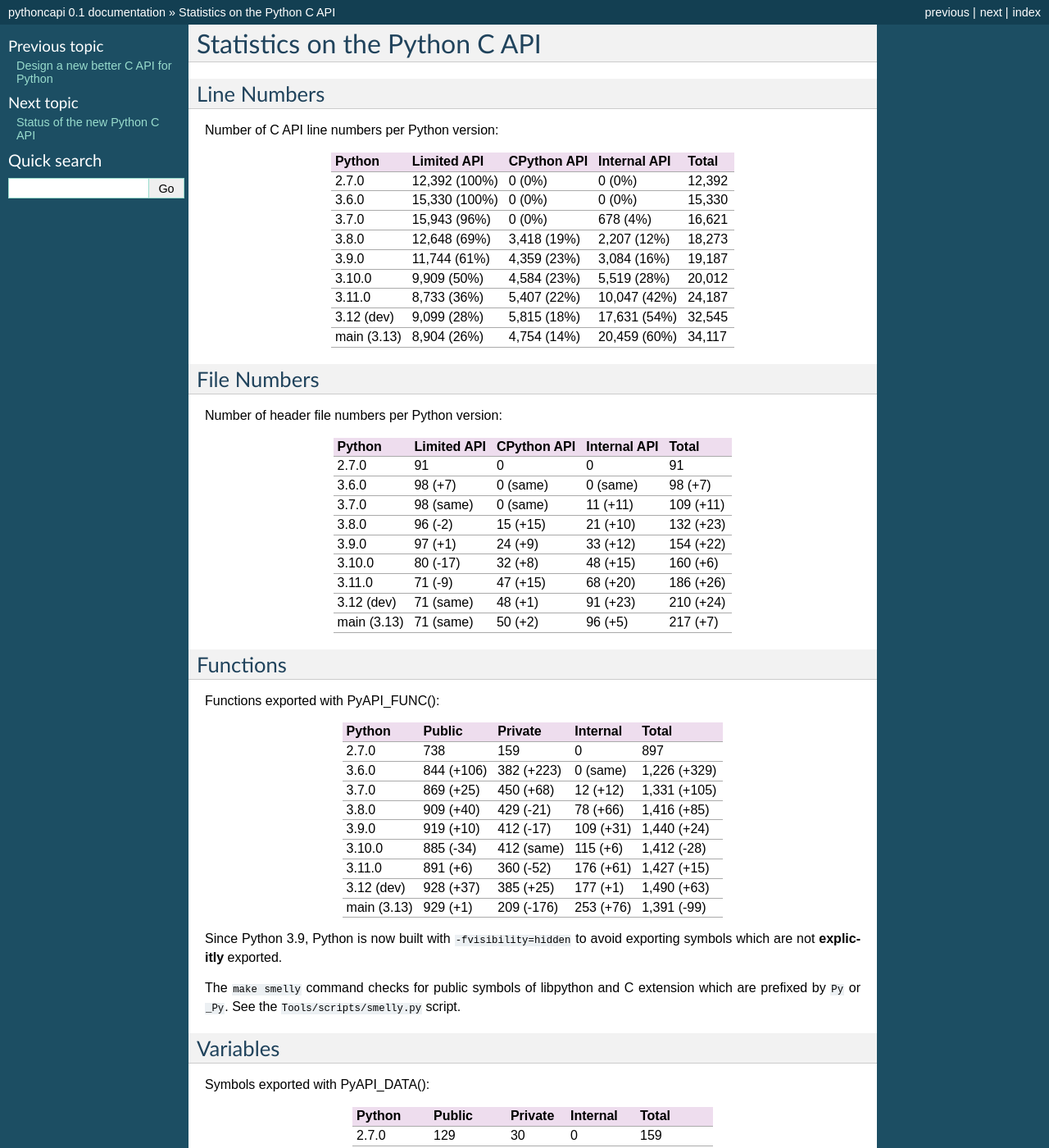
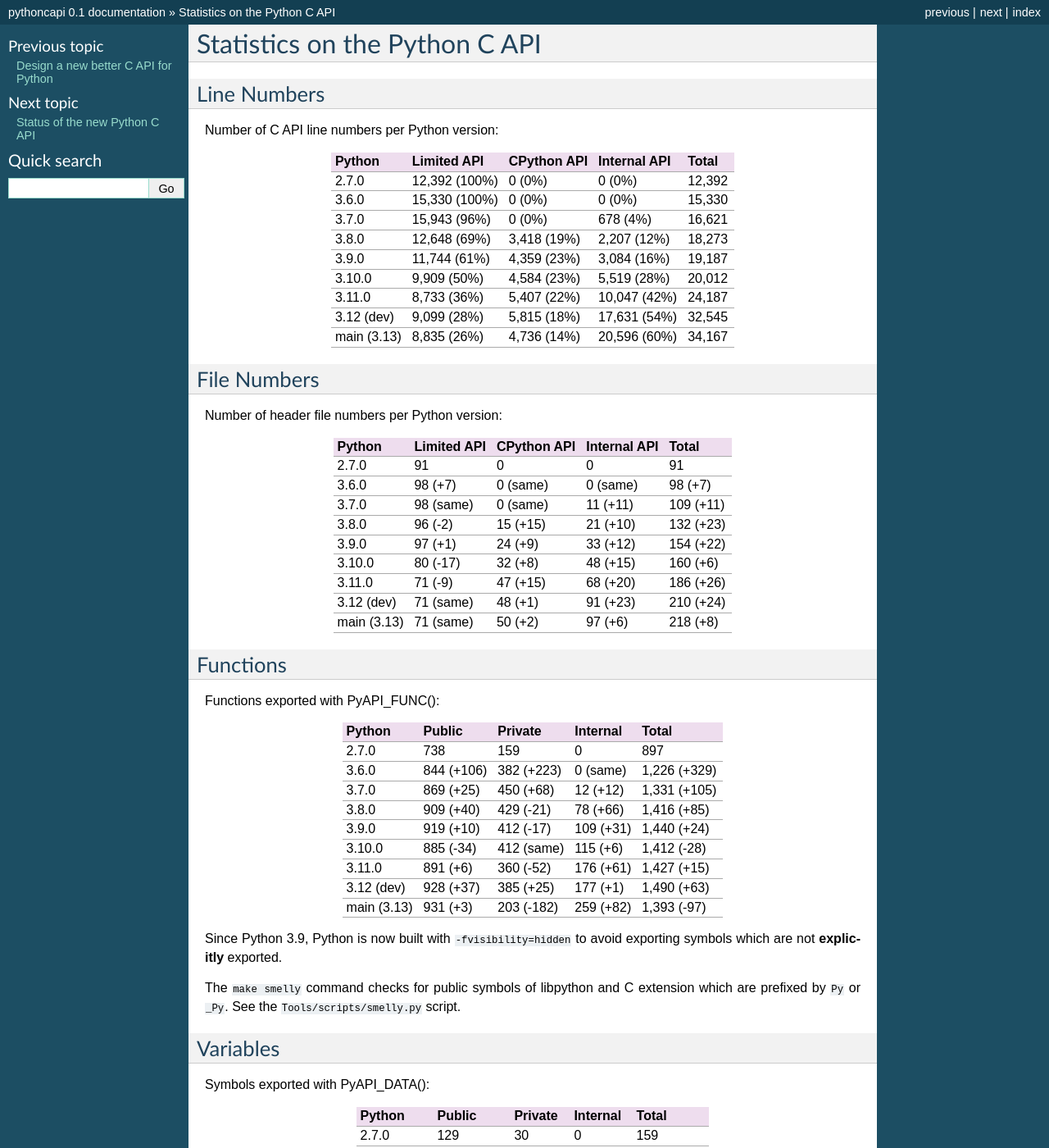
Before and after one commit to pythoncapi/pythoncapi, a Sphinx documentation site: the page built from doc/stats.rst, in a window 1280 px wide and 1400 px high. Shown: the whole window at 82% size. Built offline with Sphinx 7.4.7, drawn with Linux system fonts in a browser that asks for light colours; some of the changed text lies outside the part shown.

Commit message:
Update stats

```diff
--- a/doc/stats.rst
+++ b/doc/stats.rst
@@ -18,7 +18,7 @@
 3.10.0       9,909 (50%)    4,584 (23%)  5,519 (28%)   20,012
 3.11.0       8,733 (36%)    5,407 (22%)  10,047 (42%)  24,187
 3.12 (dev)   9,099 (28%)    5,815 (18%)  17,631 (54%)  32,545
-main (3.13)  8,904 (26%)    4,754 (14%)  20,459 (60%)  34,117
+main (3.13)  8,835 (26%)    4,736 (14%)  20,596 (60%)  34,167
 ===========  =============  ===========  ============  ======
 
 File Numbers
@@ -37,7 +37,7 @@
 3.10.0       80 (-17)     32 (+8)      48 (+15)      160 (+6)
 3.11.0       71 (-9)      47 (+15)     68 (+20)      186 (+26)
 3.12 (dev)   71 (same)    48 (+1)      91 (+23)      210 (+24)
-main (3.13)  71 (same)    50 (+2)      96 (+5)       217 (+7)
+main (3.13)  71 (same)    50 (+2)      97 (+6)       218 (+8)
 ===========  ===========  ===========  ============  =========
 
 Functions
@@ -56,7 +56,7 @@
 3.10.0       885 (-34)   412 (same)  115 (+6)   1,412 (-28)
 3.11.0       891 (+6)    360 (-52)   176 (+61)  1,427 (+15)
 3.12 (dev)   928 (+37)   385 (+25)   177 (+1)   1,490 (+63)
-main (3.13)  929 (+1)    209 (-176)  253 (+76)  1,391 (-99)
+main (3.13)  931 (+3)    203 (-182)  259 (+82)  1,393 (-97)
 ===========  ==========  ==========  =========  ============
 
 Since Python 3.9, Python is now built with ``-fvisibility=hidden`` to avoid
@@ -71,19 +71,19 @@
 
 Symbols exported with PyAPI_DATA():
 
-===========  ==========  ========  =========  ==========
-Python       Public      Private   Internal   Total
-===========  ==========  ========  =========  ==========
-2.7.0        129         30        0          159
-3.6.0        167 (+38)   42 (+12)  0 (same)   209 (+50)
-3.7.0        170 (+3)    35 (-7)   9 (+9)     214 (+5)
-3.8.0        174 (+4)    37 (+2)   12 (+3)    223 (+9)
-3.9.0        173 (-1)    35 (-2)   14 (+2)    222 (-1)
-3.10.0       173 (same)  33 (-2)   13 (-1)    219 (-3)
-3.11.0       177 (+4)    32 (-1)   10 (-3)    219 (same)
-3.12 (dev)   176 (-1)    31 (-1)   12 (+2)    219 (same)
-main (3.13)  176 (same)  30 (-1)   12 (same)  218 (-1)
-===========  ==========  ========  =========  ==========
+===========  ==========  ========  ========  ==========
+Python       Public      Private   Internal  Total
+===========  ==========  ========  ========  ==========
+2.7.0        129         30        0         159
+3.6.0        167 (+38)   42 (+12)  0 (same)  209 (+50)
+3.7.0        170 (+3)    35 (-7)   9 (+9)    214 (+5)
+3.8.0        174 (+4)    37 (+2)   12 (+3)   223 (+9)
+3.9.0        173 (-1)    35 (-2)   14 (+2)   222 (-1)
+3.10.0       173 (same)  33 (-2)   13 (-1)   219 (-3)
+3.11.0       177 (+4)    32 (-1)   10 (-3)   219 (same)
+3.12 (dev)   176 (-1)    31 (-1)   12 (+2)   219 (same)
+main (3.13)  176 (same)  20 (-11)  16 (+4)   212 (-7)
+===========  ==========  ========  ========  ==========
 
 Public functions defined as macros and static inline functions
 ==============================================================
@@ -143,7 +143,7 @@
 3.10.0       41 (-27)     53 (+7)      91 (+53)      185 (+33)
 3.11.0       19 (-22)     75 (+22)     112 (+21)     206 (+21)
 3.12 (dev)   18 (-1)      84 (+9)      170 (+58)     272 (+66)
-main (3.13)  18 (same)    85 (+1)      177 (+7)      280 (+8)
+main (3.13)  18 (same)    85 (+1)      179 (+9)      282 (+10)
 ===========  ===========  ===========  ============  =========
 
 Count also private structures like "_PyCFrame" and structures with names not starting with Py like "_frozen".
```
